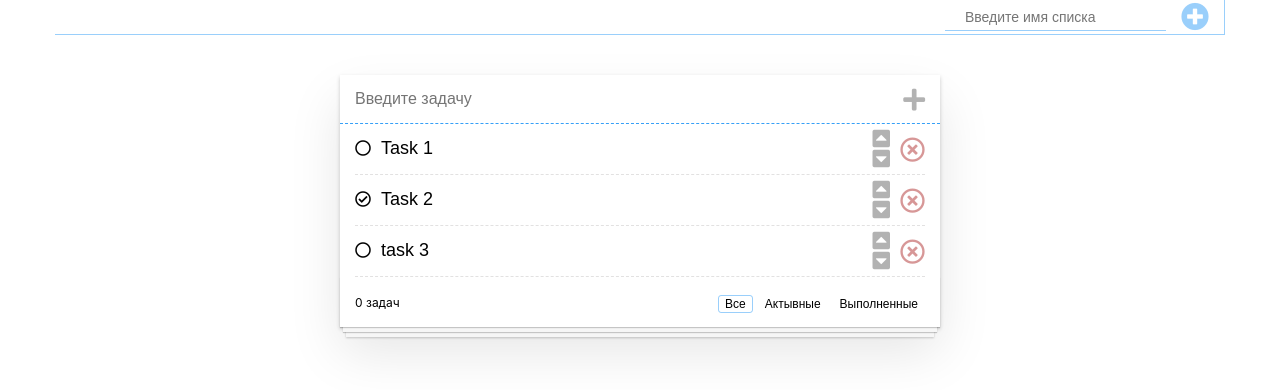
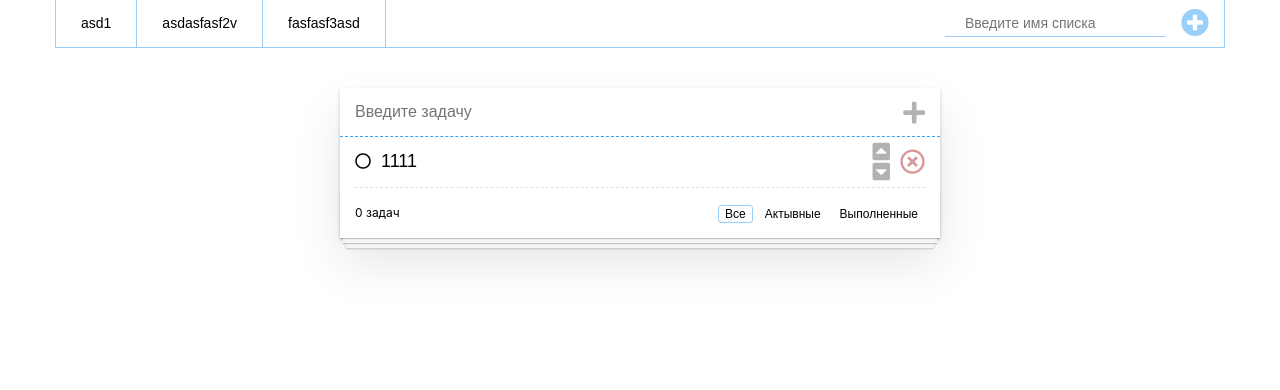
Before and after one commit to aa-nikitin/todo-extended, a React (Create React App) app: page / in a window 1280 px wide. Shown: the top 390 px of the page. Built offline with nearby package versions, Linux system fonts and the light colour scheme; a web font is replaced by a local one.

Commit message:
linked list to menu

```diff
--- a/src/actions/index.js
+++ b/src/actions/index.js
@@ -1,6 +1,11 @@
-import { LIST_ADD } from '../constants';
+import { LIST_ADD, MENU_ACTIVE } from '../constants';
 
 export const addList = (id, name) => ({
     type: LIST_ADD,
     payload: { id, name }
 });
+
+export const activeMenu = id => ({
+    type: MENU_ACTIVE,
+    payload: id
+});
--- a/src/components/menu-item/index.js
+++ b/src/components/menu-item/index.js
@@ -1,8 +1,12 @@
 import React from 'react';
 import './style.css';
 
-const MenuItem = ({ nameMenuItem }) => {
-    return <li className="menu-item">{nameMenuItem}</li>;
+const MenuItem = ({ nameMenuItem, activeMenu, id }) => {
+    return (
+        <li onClick={() => activeMenu(id)} className="menu-item">
+            {nameMenuItem}
+        </li>
+    );
 };
 
 export default MenuItem;
--- a/src/components/menu/index.js
+++ b/src/components/menu/index.js
@@ -3,12 +3,17 @@ import PropTypes from 'prop-types';
 import MenuItem from '../menu-item';
 import './style.css';
 
-const Menu = ({ menuList, onChange, listName, addList }) => {
+const Menu = ({ menuList, onChange, listName, addList, activeMenu }) => {
     return (
         <div className="header">
             <ul className="menu">
                 {menuList.map(({ id, name }) => (
-                    <MenuItem key={id} nameMenuItem={name} />
+                    <MenuItem
+                        activeMenu={activeMenu}
+                        key={id}
+                        nameMenuItem={name}
+                        id={id}
+                    />
                 ))}
             </ul>
             <div className="add-todo">
--- /dev/null
+++ b/src/components/todo/index.js
@@ -0,0 +1,24 @@
+import React from 'react';
+import './style.css';
+import ToDoList from '../../components/todo-list';
+import Footer from '../../components/footer';
+import TodoInput from '../../components/todo-input';
+
+// const TASKS = [
+//     { id: 1, text: 'Task 1', isCompleted: false },
+//     { id: 2, text: 'Task 2', isCompleted: true },
+//     { id: 13, text: 'task 3', isCompleted: false }
+// ];
+
+const ToDo = ({ tasksList }) => {
+    console.log(tasksList);
+    return (
+        <div className="todo-wrapper">
+            <TodoInput />
+            <ToDoList tasksList={tasksList} />
+            <Footer activeFilter={'all'} />
+        </div>
+    );
+};
+
+export default ToDo;
--- a/src/constants.js
+++ b/src/constants.js
@@ -1 +1,2 @@
 export const LIST_ADD = 'LIST_ADD';
+export const MENU_ACTIVE = 'MENU_ACTIVE';
--- a/src/containers/lists/index.js
+++ b/src/containers/lists/index.js
@@ -2,8 +2,8 @@ import React, { Component } from 'react';
 import { connect } from 'react-redux';
 
 import Menu from '../../components/menu';
-import ToDo from '../todo';
-import { addList } from '../../actions';
+import ToDo from '../../components/todo';
+import { addList, activeMenu } from '../../actions';
 
 import './style.css';
 
@@ -22,9 +22,14 @@ class Lists extends Component {
             this.setState({ listName: '' }, () => console.log(this.props));
         }
     };
+    activeList = (lists, id) => {
+        return lists.filter(list => list.id === id);
+    };
     render() {
-        const { lists } = this.props;
+        const { lists, activeMenu, activeListId } = this.props;
         const { listName } = this.state;
+        const activeList = this.activeList(lists, activeListId);
+        // console.log(activeMenu);
         return (
             <div className="list-wrapper">
                 <Menu
@@ -32,18 +37,23 @@ class Lists extends Component {
                     onChange={this.handleChange}
                     listName={listName}
                     addList={this.addList}
+                    activeMenu={activeMenu}
                 />
-                <ToDo />
+                <ToDo tasksList={activeList[0].tasks} />
             </div>
         );
     }
 }
 
-const mapStateToProps = ({ lists }) => ({
-    lists
-});
+const mapStateToProps = state => {
+    console.log(state);
+    return {
+        lists: state.lists,
+        activeListId: state.activeList
+    };
+};
 
 export default connect(
     mapStateToProps,
-    { addList }
+    { addList, activeMenu }
 )(Lists);
--- a/src/containers/todo/index.js
+++ /dev/null
@@ -1,25 +0,0 @@
-import React, { Component } from 'react';
-import './style.css';
-import ToDoList from '../../components/todo-list';
-import Footer from '../../components/footer';
-import TodoInput from '../../components/todo-input';
-
-const TASKS = [
-    { id: 1, text: 'Task 1', isCompleted: false },
-    { id: 2, text: 'Task 2', isCompleted: true },
-    { id: 13, text: 'task 3', isCompleted: false }
-];
-
-class ToDo extends Component {
-    render() {
-        return (
-            <div className="todo-wrapper">
-                <TodoInput />
-                <ToDoList tasksList={TASKS} />
-                <Footer activeFilter={'all'} />
-            </div>
-        );
-    }
-}
-
-export default ToDo;
--- a/src/reducers/index.js
+++ b/src/reducers/index.js
@@ -1,6 +1,7 @@
 import { combineReducers } from 'redux';
 import lists from './lists';
+import activeList from './menu';
 
-const rootReducers = combineReducers({ lists });
+const rootReducers = combineReducers({ lists, activeList });
 
 export default rootReducers;
--- a/src/reducers/lists.js
+++ b/src/reducers/lists.js
@@ -1,6 +1,22 @@
 import { LIST_ADD } from '../constants';
 
-const MENU = [];
+const MENU = [
+    {
+        id: 2,
+        name: 'asd1',
+        tasks: [{ id: 1, text: '1111', isCompleted: false }]
+    },
+    {
+        id: 32,
+        name: 'asdasfasf2v',
+        tasks: [
+            { id: 1, text: 'asdasd', isCompleted: false },
+            { id: 2, text: 'sdfvx', isCompleted: true },
+            { id: 3, text: 'xcvsd', isCompleted: false }
+        ]
+    },
+    { id: 235, name: 'fasfasf3asd', tasks: [] }
+];
 
 const lists = (state = MENU, { type, payload }) => {
     switch (type) {
--- /dev/null
+++ b/src/reducers/menu.js
@@ -0,0 +1,14 @@
+import { MENU_ACTIVE } from '../constants';
+
+const ACTIVE_MENU = 2;
+
+const activeMenu = (state = ACTIVE_MENU, { type, payload }) => {
+    switch (type) {
+        case MENU_ACTIVE:
+            return payload;
+        default:
+            return state;
+    }
+};
+
+export default activeMenu;
```
Also changed, not shown: src/components/todo/style.css (renamed from src/containers/todo/style.css).
